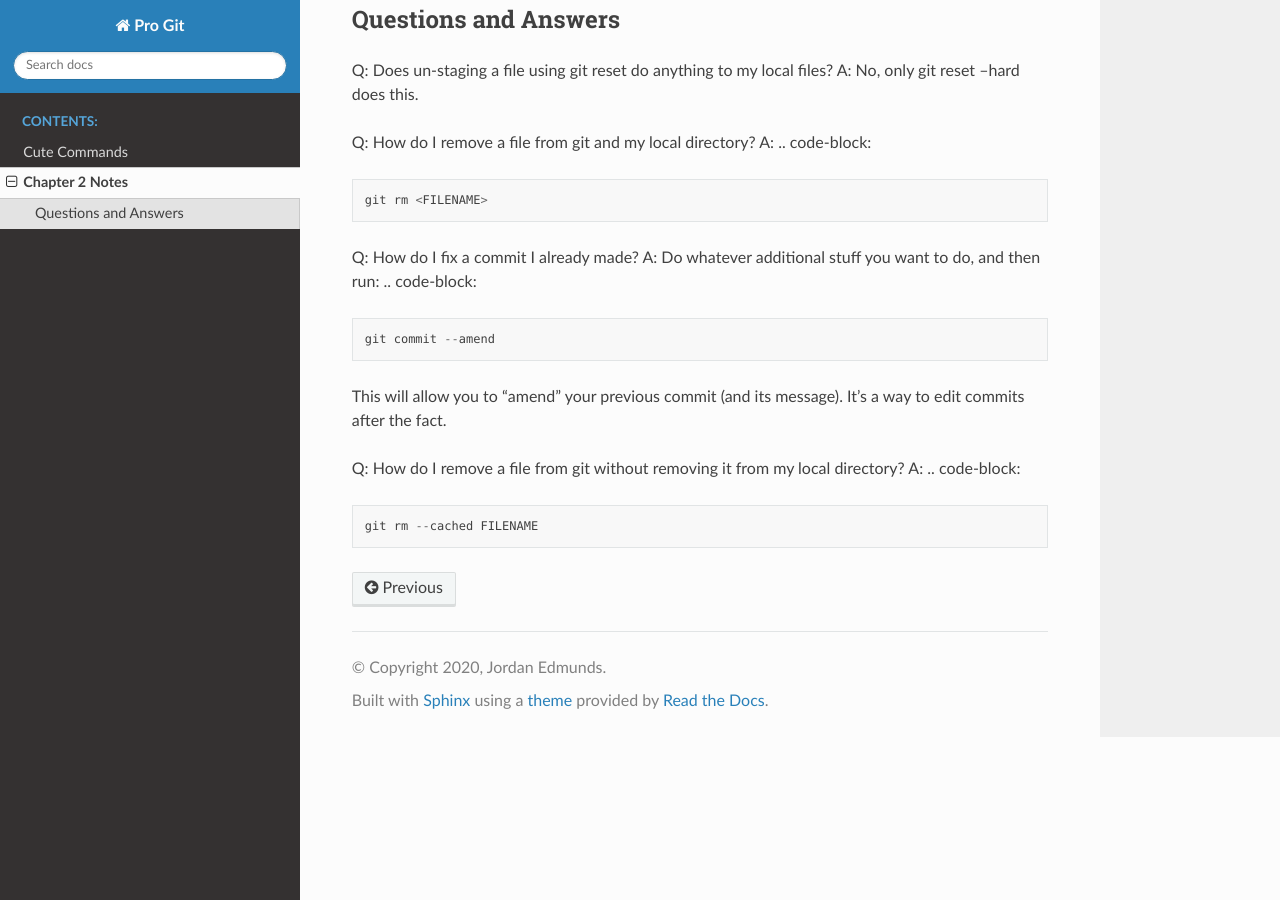
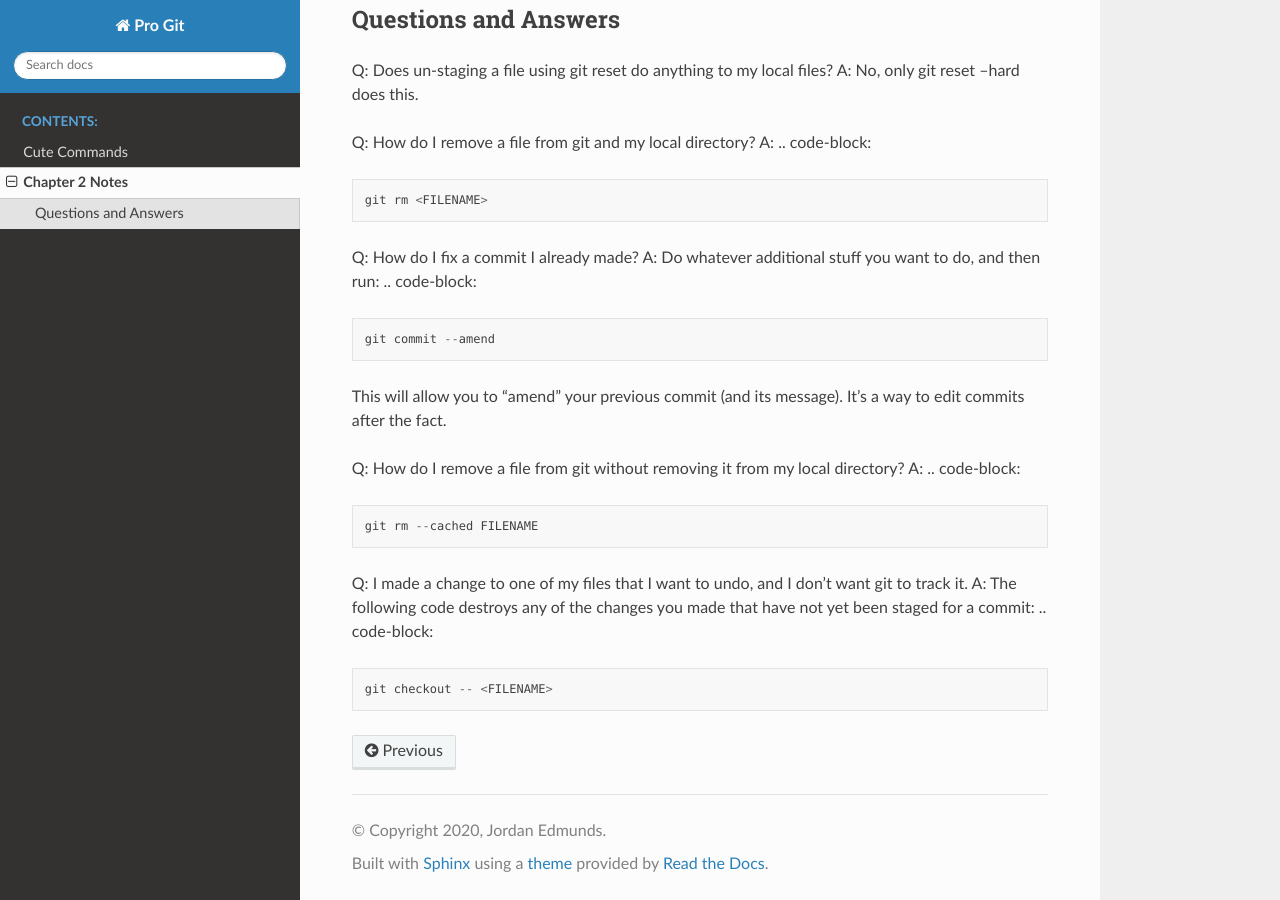
Before and after one commit to edmundsj/gitNotes, a Sphinx documentation site: the page built from docs/notes_chapter2.rst, in a window 1280 px wide and 900 px high, scrolled down 650 px. Built offline with Sphinx 7.4.7 and the Read the Docs theme 2.0.0, drawn with Linux system fonts in a browser that asks for light colours.

Commit message:
test commit

```diff
--- a/docs/notes_chapter2.rst
+++ b/docs/notes_chapter2.rst
@@ -43,3 +43,9 @@ A:
 .. code-block::
 
     git rm --cached FILENAME
+
+Q: I made a change to one of my files that I want to undo, and I don't want git to track it.
+A: The following code destroys any of the changes you made that have not yet been staged for a commit:
+.. code-block::
+
+    git checkout -- <FILENAME>
```
